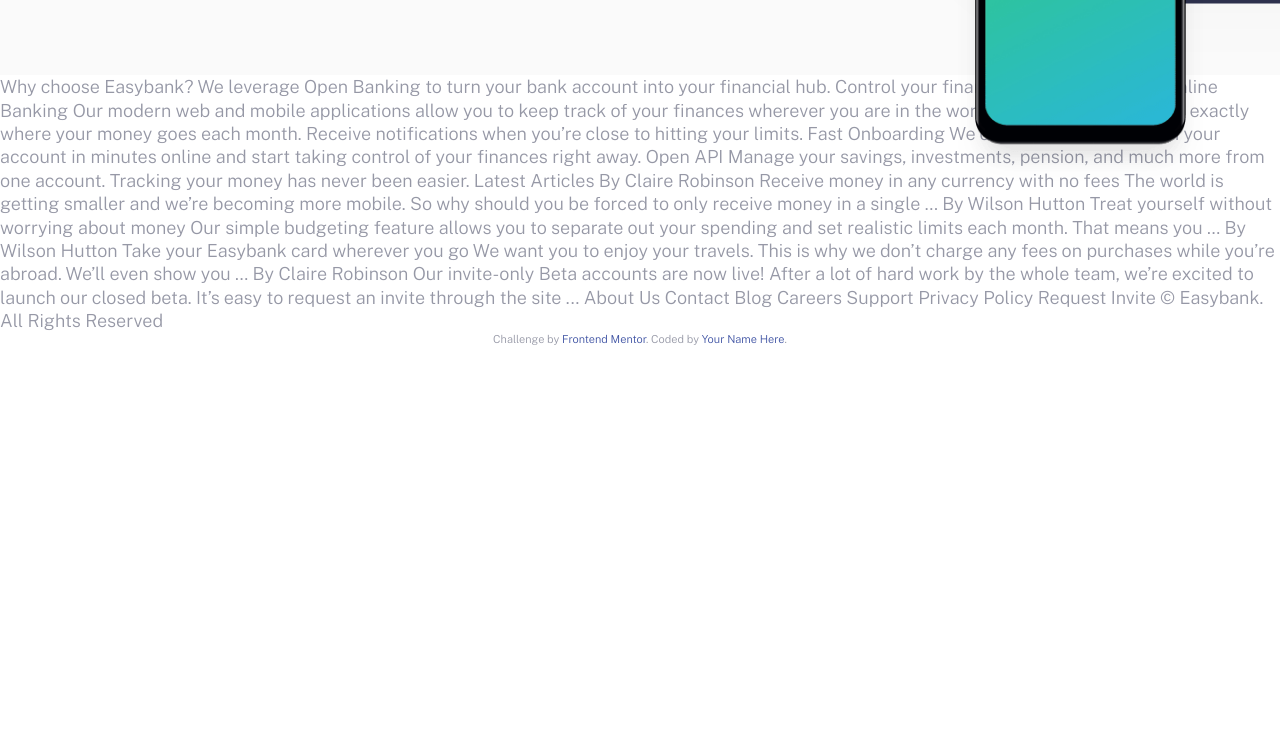
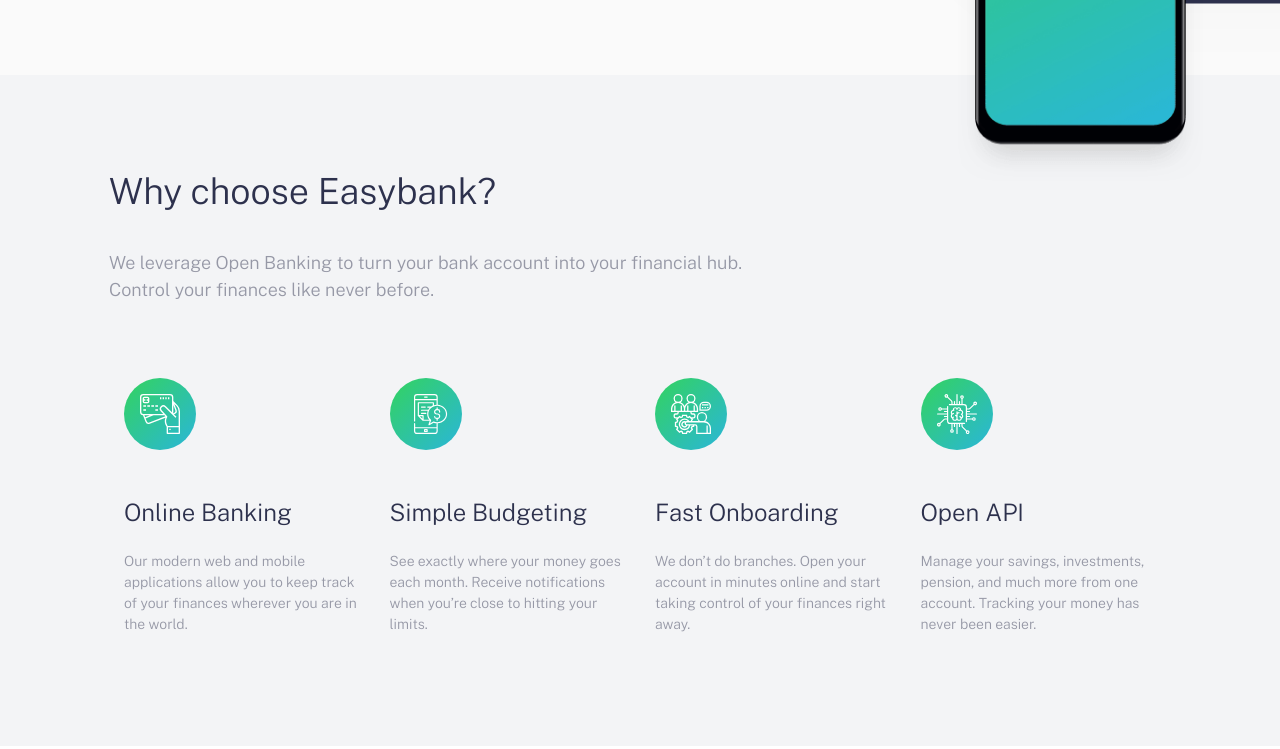
Before and after one commit to arefin-aareef/easybank, a plain HTML site: page index.html in a window 1280 px wide. Shown: the part 661-1410 px from the top of the page. Drawn offline with nearby package versions, Linux system fonts and the light colour scheme.

Commit message:
coolumn feature

```diff
--- a/index.html
+++ b/index.html
@@ -73,6 +73,73 @@
 
   </section>
 
+  <section class="feature">
+
+    <div class="feature__content container container--pall">
+      <div class="feature__intro">
+        <h2>Why choose Easybank?</h2>
+        <p>
+          We leverage Open Banking to turn your bank account into your financial hub. Control
+          your finances like never before.
+        </p>
+      </div>
+
+      <div class="feature__grid">
+        <div class="feature__item">
+          <div class="feature__icon">
+            <img src="/images/icon-online.svg" alt="">
+          </div>
+          <div class="feature__title">
+            Online Banking
+          </div>
+          <div class="feature__description">
+            Our modern web and mobile applications allow you to keep track of your finances
+            wherever you are in the world.
+          </div>
+        </div>
+
+        <div class="feature__item">
+          <div class="feature__icon">
+            <img src="/images/icon-budgeting.svg" alt="">
+          </div>
+          <div class="feature__title">
+            Simple Budgeting
+          </div>
+          <div class="feature__description">
+            See exactly where your money goes each month. Receive notifications when you’re
+            close to hitting your limits.
+          </div>
+        </div>
+
+        <div class="feature__item">
+          <div class="feature__icon">
+            <img src="/images/icon-onboarding.svg" alt="">
+          </div>
+          <div class="feature__title">
+            Fast Onboarding
+          </div>
+          <div class="feature__description">
+            We don’t do branches. Open your account in minutes online and start taking control
+            of your finances right away.
+          </div>
+        </div>
+
+        <div class="feature__item">
+          <div class="feature__icon">
+            <img src="/images/icon-api.svg" alt="">
+          </div>
+          <div class="feature__title">
+            Open API
+          </div>
+          <div class="feature__description">
+            Manage your savings, investments, pension, and much more from one account. Tracking
+            your money has never been easier.
+          </div>
+        </div>
+      </div>
+    </div>
+
+  </section>
 
 
 
@@ -86,28 +153,6 @@
 
 
 
-
-
-      Why choose Easybank?
-
-      We leverage Open Banking to turn your bank account into your financial hub. Control
-      your finances like never before.
-
-      Online Banking
-      Our modern web and mobile applications allow you to keep track of your finances
-      wherever you are in the world.
-
-      Simple Budgeting
-      See exactly where your money goes each month. Receive notifications when you’re
-      close to hitting your limits.
-
-      Fast Onboarding
-      We don’t do branches. Open your account in minutes online and start taking control
-      of your finances right away.
-
-      Open API
-      Manage your savings, investments, pension, and much more from one account. Tracking
-      your money has never been easier.
 
 
 
```
